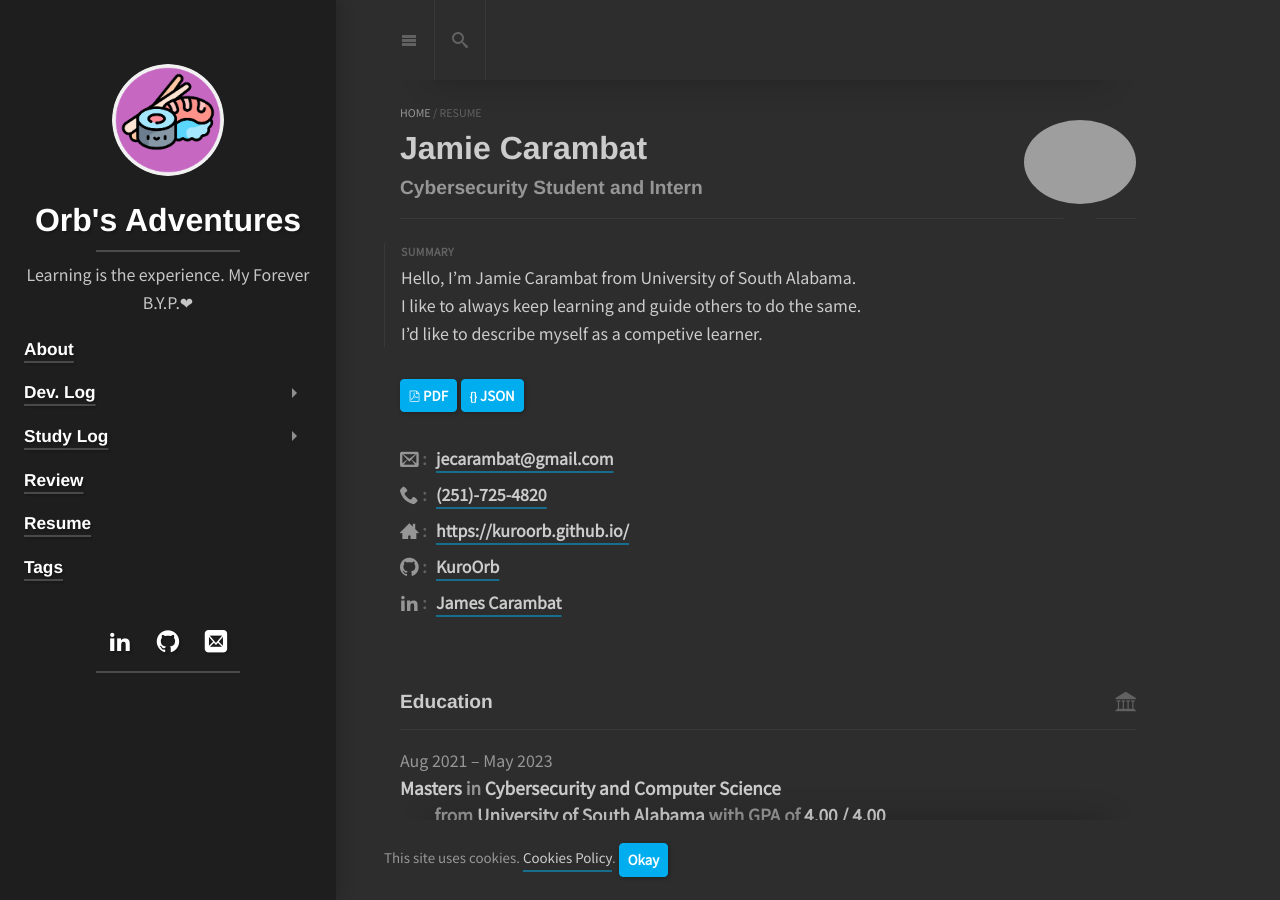
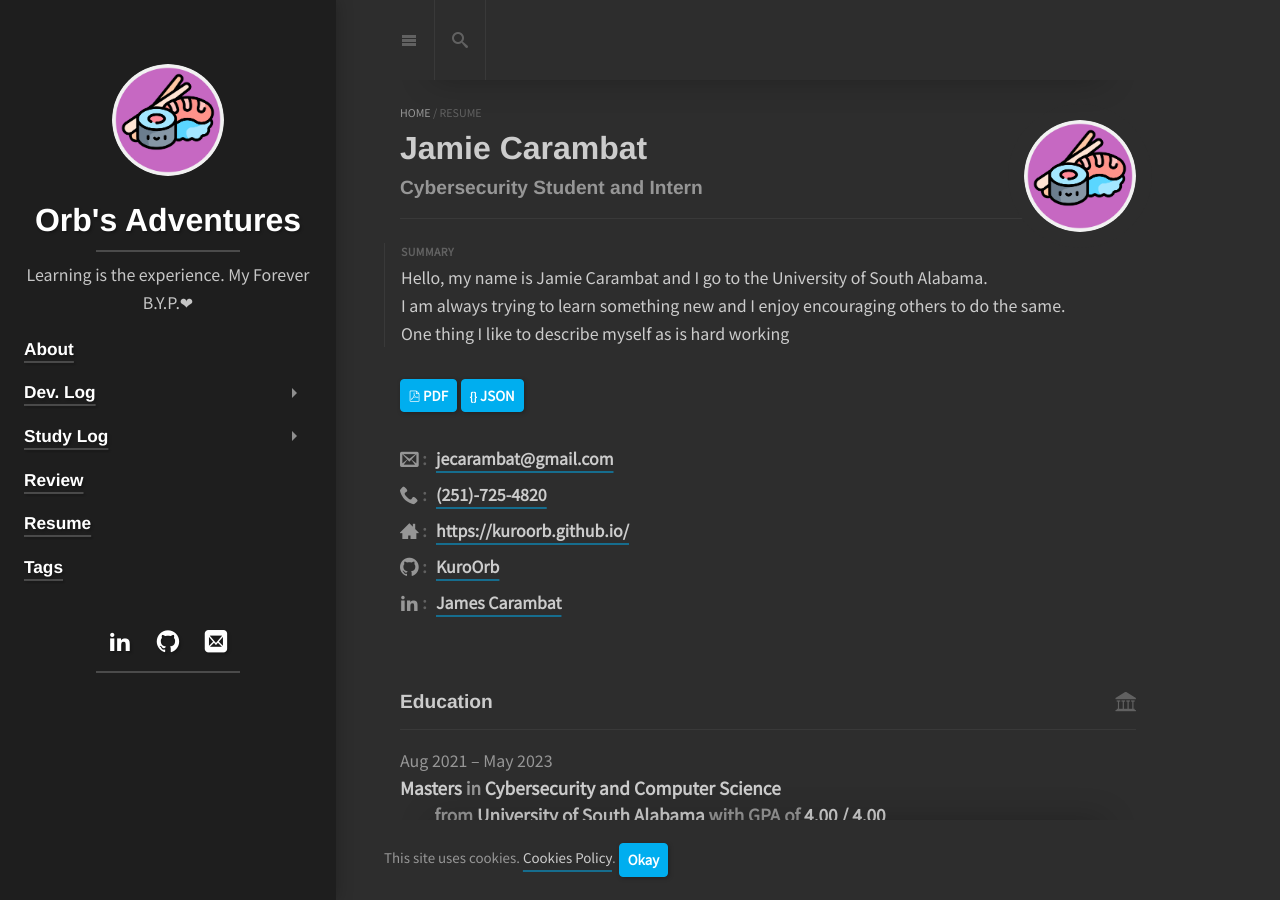
Before and after one commit to KuroOrb/KuroOrb.github.io, a Jekyll site: the page built from resume.md, in a window 1280 px wide and 900 px high. Built offline with Jekyll 4.4.1, drawn with Linux system fonts in a browser that asks for light colours; cached includes are drawn as plain includes; nearby versions of some CDN libraries; some web fonts are replaced; library files that are not in the unit come from our copies.

Commit message:
added new resume header

```diff
--- a/_data/resume.yml
+++ b/_data/resume.yml
@@ -1,12 +1,12 @@
 basics:
   name: "Jamie Carambat"
   label: "Cybersecurity Student and Intern"
-  picture: /assets/img/sushi_profile.png
+  picture: /assets/img/sushi-profile.png
   email: "jecarambat@gmail.com"
   phone: "(251)-725-4820"
   website: "https://kuroorb.github.io/"
   summary: >
-    Hello, I'm Jamie Carambat from University of South Alabama.<br> I like to always keep learning and guide others to do the same.<br> I'd like to describe myself as a competive learner.<br>
+    Hello, my name is Jamie Carambat and I go to the University of South Alabama.<br> I am always trying to learn something new and I enjoy encouraging others to do the same.<br> One thing I like to describe myself as is hard working
 
   profiles:
     - network: "Github"
```
Also changed, not shown: _includes/pro/resume/additional_work.html (added, +47 -0 lines).
